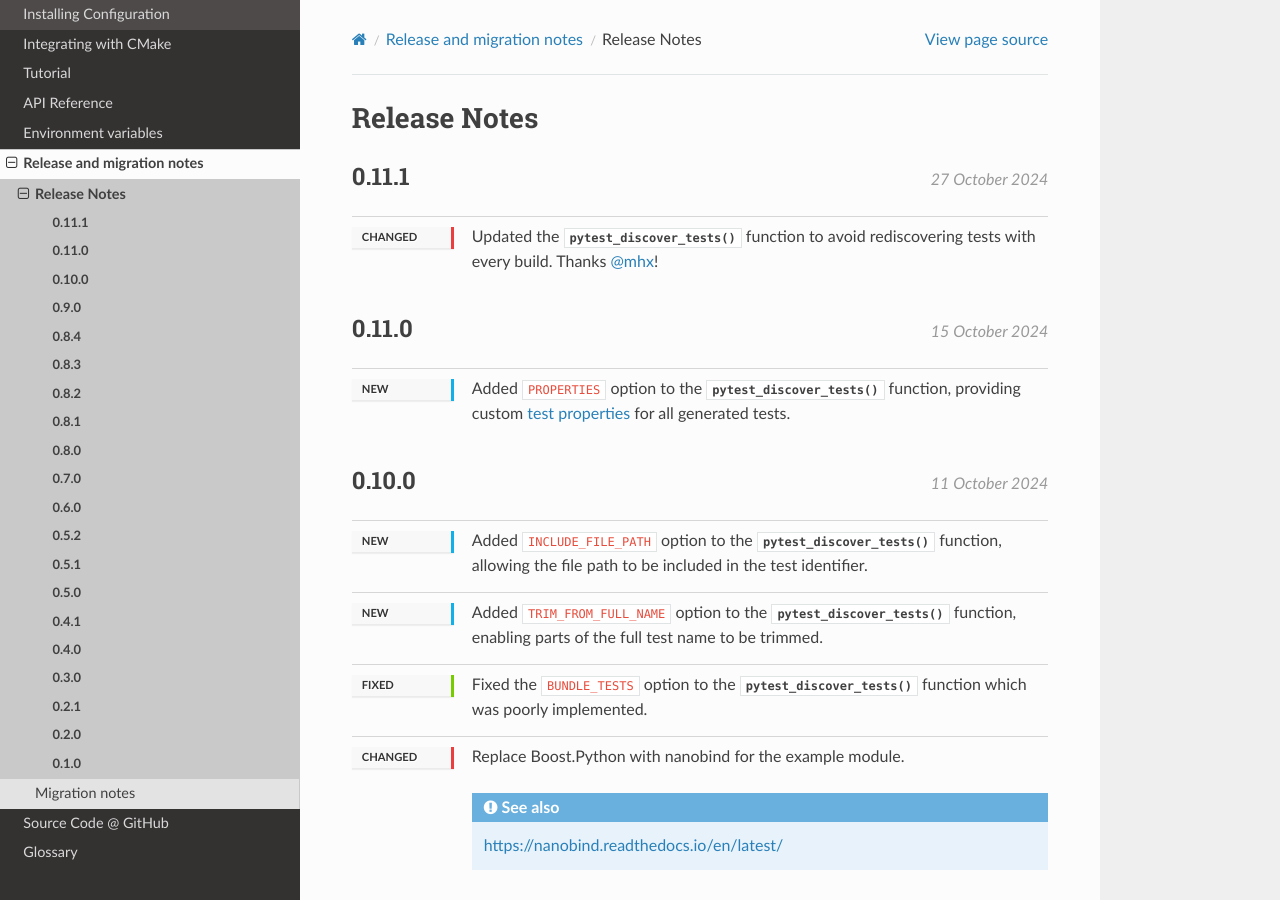
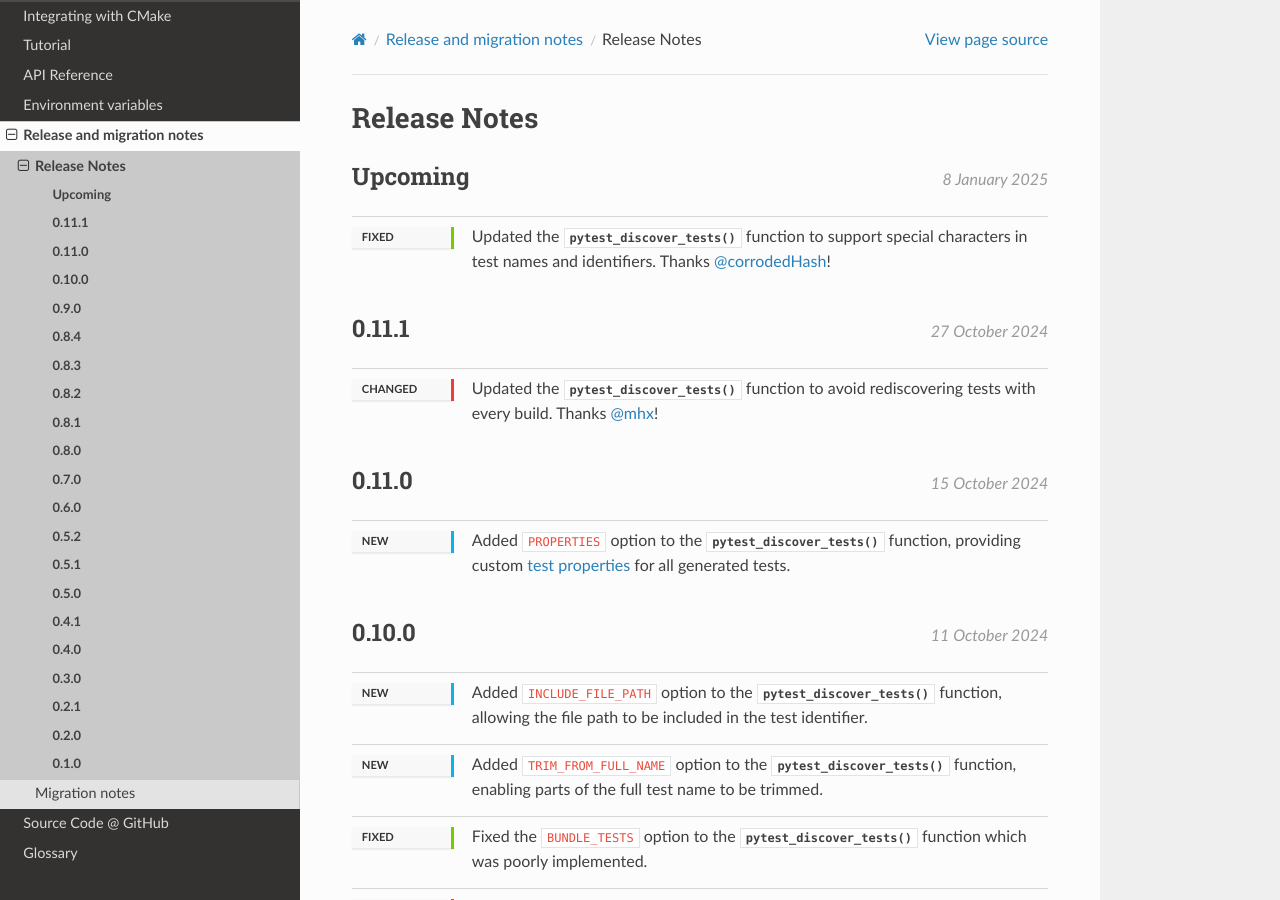
Before and after one commit to python-cmake/pytest-cmake, a Sphinx documentation site: the page built from doc/release/release_notes.rst, in a window 1280 px wide and 900 px high. Built offline with Sphinx 7.4.7 and the Read the Docs theme 3.1.0, drawn with Linux system fonts in a browser that asks for light colours.

Commit message:
Allow escaped characters in test names and identifiers
Updated pytest_discover_tests to handle escaped characters in test names
and identifiers, ensuring compatibility with parameterized tests that include
such characters.

```diff
--- a/doc/release/release_notes.rst
+++ b/doc/release/release_notes.rst
@@ -3,6 +3,13 @@
 *************
 Release Notes
 *************
+
+.. release:: Upcoming
+
+    .. change:: fixed
+
+        Updated the :func:`pytest_discover_tests` function to support special
+        characters in test names and identifiers. Thanks :github_user:`corrodedHash`!
 
 .. release:: 0.11.1
     :date: 2024-10-27
```
Also changed, not shown: 3 other files.
